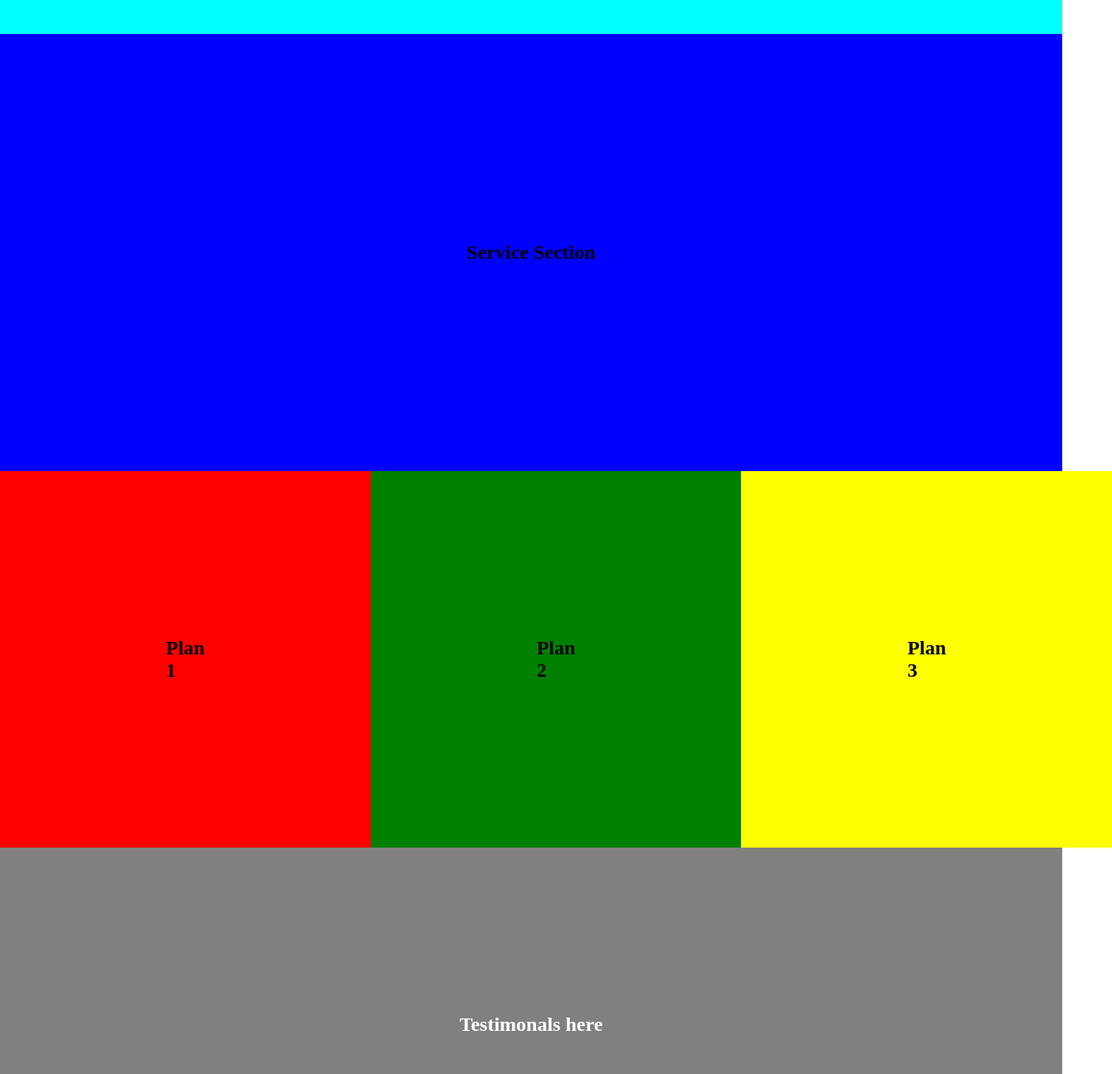
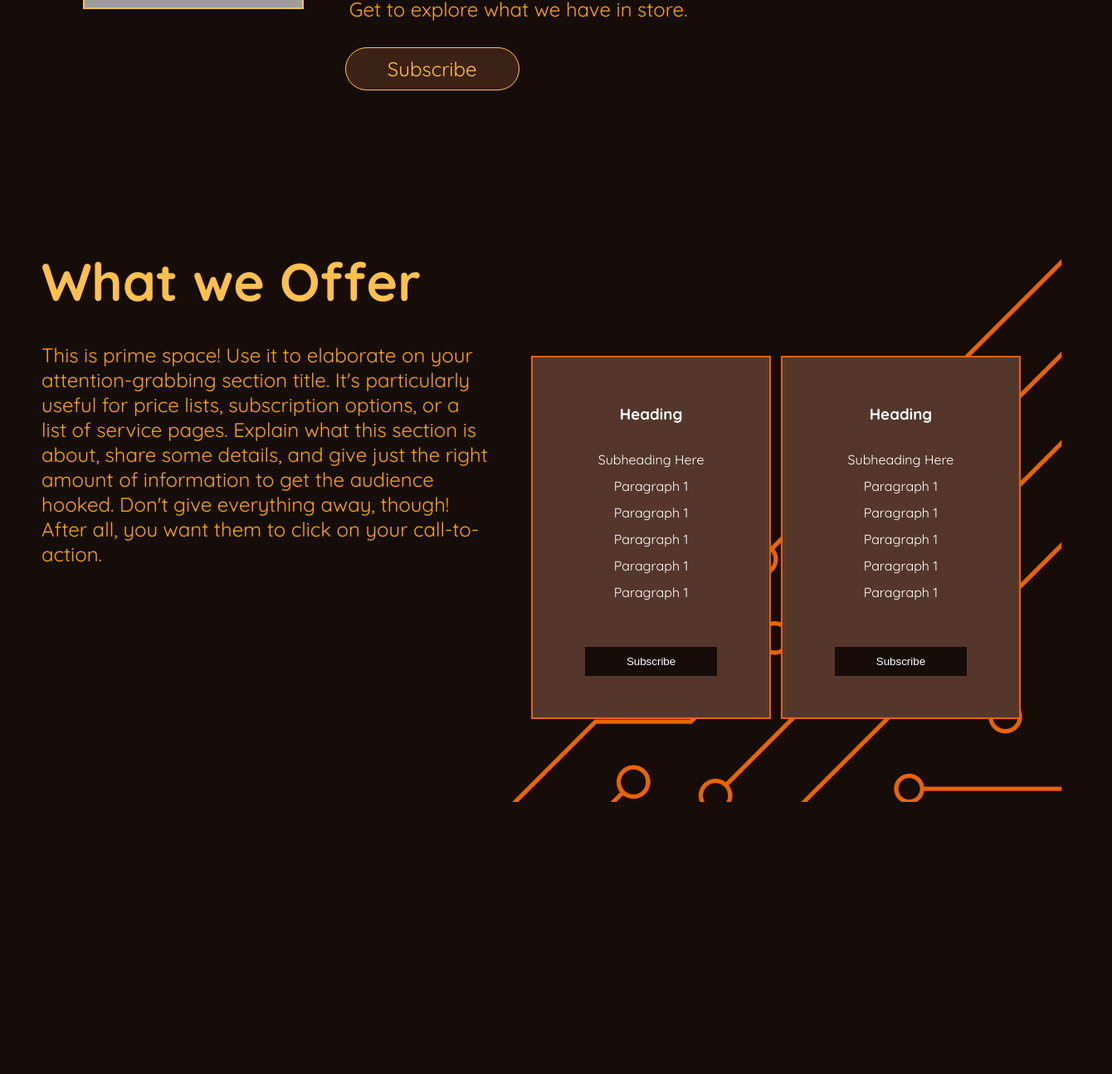
Before and after one commit to Ulrik-Matemu/kiratech, a plain HTML site: page index.html in a window 1280 px wide. Shown: the part 523-1818 px from the top of the page at 83% size, 1340 px wide, since content can reach past the window. After the commit the page ends 1490 px from the top, so only its background shows below. Drawn offline with Linux system fonts and the light colour scheme; grey boxes are pictures that could not be loaded.

Commit message:
configured indexhtml

```diff
--- a/index.html
+++ b/index.html
@@ -1,37 +1,103 @@
 <!DOCTYPE html>
-<html lang="en">
+<html lang="en" dir="ltr">
+
 <head>
-    <meta charset="UTF-8">
-    <meta name="viewport" content="width=device-width, initial-scale=1.0">
-    <title>Tech Services</title>
-    <link href="styles.css" rel="stylesheet">
+  <meta charset="utf-8">
+  <title>KiraTech</title>
+  <meta name="viewport" content="width=device-width, initial-scale=1.0">
+  <link rel="stylesheet" href="demo-styles.css">
+  <!-- Font Awesome Link for Icons -->
+  <link rel="stylesheet" href="https://cdnjs.cloudflare.com/ajax/libs/font-awesome/5.15.3/css/all.min.css" />
+  <link rel="stylesheet" href="https://cdnjs.cloudflare.com/ajax/libs/font-awesome/4.7.0/css/font-awesome.min.css" />
+  <link rel="preconnect" href="https://fonts.googleapis.com">
+  <link rel="preconnect" href="https://fonts.gstatic.com" crossorigin>
+  <link href="https://fonts.googleapis.com/css2?family=Quicksand:wght@300..700&display=swap" rel="stylesheet">
 </head>
+
 <body>
-    <div style="background-color: black; color: aliceblue;">
-        <h1 style="text-align: center;">Navbar here</h1>
+    <div class="navbar">
+        <nav>
+            <!-- Checkbox for toggling menu -->
+            <input type="checkbox" id="check">
+
+            <!-- Menu icon -->
+            <label for="check" class="checkbtn">
+              <i class="fas fa-bars"></i>
+            </label>
+
+            <!-- Site logo -->
+            <label class="logo">KiraTech</label>
+
+            <!-- Navigation links -->
+            <ul>
+              <li><a class="active" href="#">Home</a></li>
+              <li><a href="demo2.html">Store</a></li>
+              <li class="dropdown">
+                <a href="#">Info</a>
+                <div class="dropdown-content">
+                    <a href="#">About Us</a>
+                    <a href="#">Our Team</a>
+                    <a href="#">Services</a>
+                    <a href="#">FAQ</a>
+                </div>
+            </li>
+              <li><a href="#">Contact</a></li>
+              <li id="sun"><i class="fa fa-sun-o"></i></li>
+            </ul>
+          </nav>
     </div>
-    <section class="hero">
-        <h1 style="text-align: center; padding: 250px;">Hero Section here</h1>
-    </section>
-    <section class="service-section">
-        <h1 style="text-align: center; padding: 250px;">Service Section</h1>
-    </section>
-    <section class="plans-section">
-        <div class="plan-1">
-            <h2>Plan 1</h2>
+  <section class="hero">
+    <div class="hero-section">
+        <div class="image-container">
+            <img src="Add a heading (1080 x 1350 px).jpg" alt="Description" class="round-top-image">
         </div>
-        <div class="plan-2">
-            <h2>Plan 2</h2>
+        <div class="heading-container">
+            <h1>Get bespoke Tech Services from Us.</h1>
+            <p>Get to explore what we have in store.</p>
+            <a href="">Subscribe</a>
         </div>
-        <div class="plan-3">
-            <h2>Plan 3</h2>
+    </div>
+  </section>
+  <style>
+  </style>
+  <section class="service">
+    <h2>What we Offer</h2>
+    <div class="service-container">
+      <div class="details">
+        <p>This is prime space! Use it to elaborate on your attention-grabbing section title. It's particularly useful for price lists, subscription options, or a list of service pages. Explain what this section is about, share some details, and give just the right amount of information to get the audience hooked. Don't give everything away, though! After all, you want them to click on your call-to-action.</p>
+      </div>
+      <div class="package-container">
+        <div class="package-card">
+          <h3>Heading</h3>
+          <p>Subheading Here</p>
+          <ul>
+            <li>Paragraph 1</li>
+            <li>Paragraph 1</li>
+            <li>Paragraph 1</li>
+            <li>Paragraph 1</li>
+            <li>Paragraph 1</li>
+          </ul>
+          <a href="">
+            <button>Subscribe</button>
+          </a>
         </div>
-    </section>
-    <section class="testimonial-section">
-        <h1>Testimonals here</h1>
-    </section>
-    <section class="footer">
-        <h1>Footer here</h1>
-    </section>
+        <div class="package-card">
+          <h3>Heading</h3>
+          <p>Subheading Here</p>
+          <ul>
+            <li>Paragraph 1</li>
+            <li>Paragraph 1</li>
+            <li>Paragraph 1</li>
+            <li>Paragraph 1</li>
+            <li>Paragraph 1</li>
+          </ul>
+          <a href="">
+            <button>Subscribe</button>
+          </a>
+        </div>
+      </div>
+    </div>
+  </section>
 </body>
+
 </html>
```
Also changed, not shown: demo2.html (+1 -1 lines).
